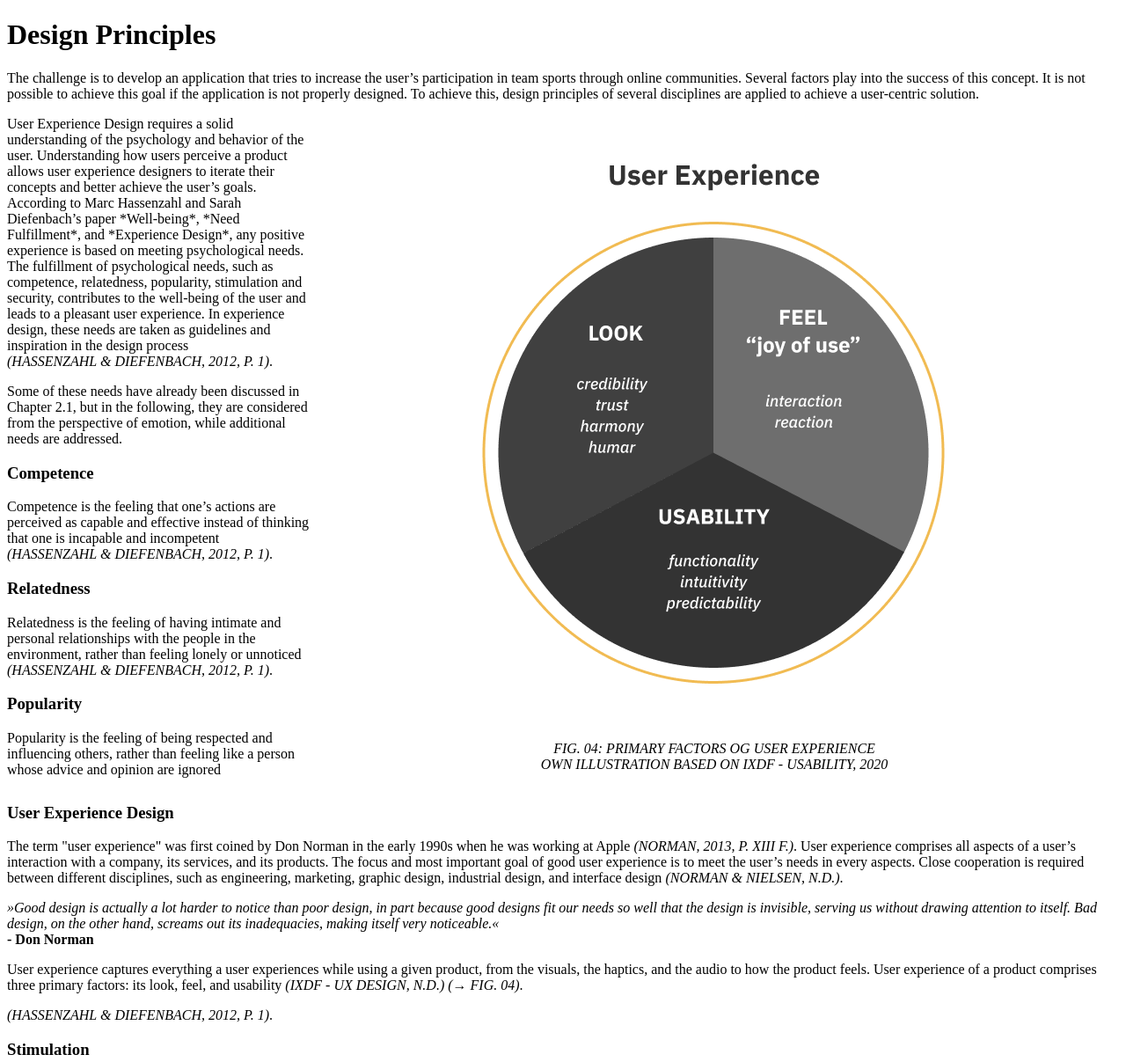
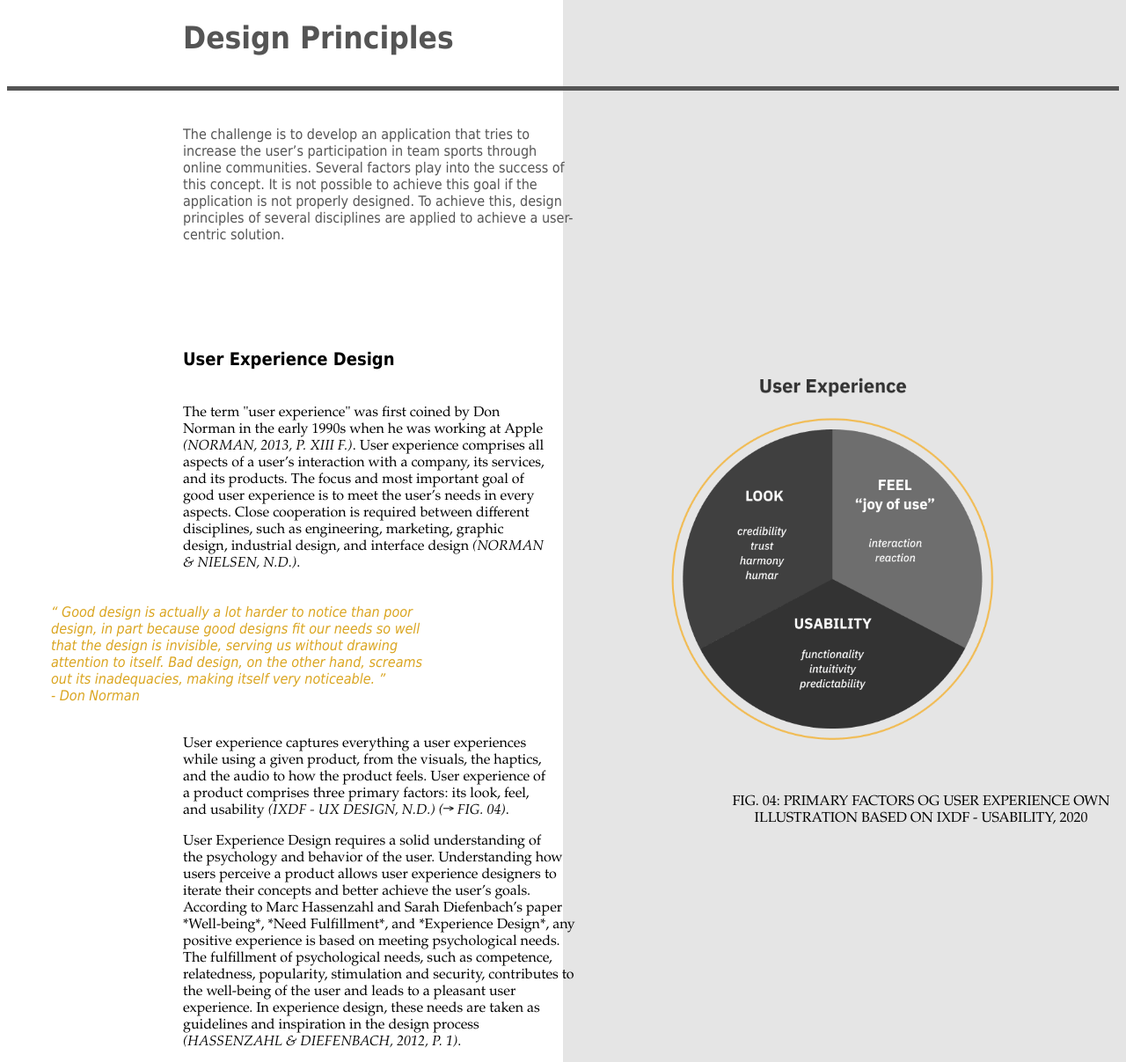
Before and after one commit to mi-classroom/webdev-fd-2021-basics-sebastianbroc, a plain HTML site: page _data/chapter/design-principles.html in a window 1280 px wide. Shown: the top 1207 px of the page at 88% size. Drawn offline with Linux system fonts and the light colour scheme.

Commit message:
Basic Design finished

```diff
--- a/_data/chapter/design-principles.html
+++ b/_data/chapter/design-principles.html
@@ -1,33 +1,91 @@
 <!DOCTYPE html>
 <html>
+    <head>
+        <style>
+            body{
+                background-image: url("/_data/images/background.png");
+                background-size: auto;
+                background-position: center;
+            }
+            h1{
+                font-size: 35px;
+                font-family: "Tahoma";
+                color: #555555;
+                border-bottom: solid 5px #555555;
+                padding-bottom: 1em;
+                padding-left: 200px;
+            }
+            h3{
+                font-size: 20px;
+                font-family: "Tahoma";
+                padding-bottom: 1em;
+                padding-left: 200px;
+            }
+            p{
+                font-family: "Garamond";
+                padding-left: 200px;
+                width: 450px;
+            }
+            p.quote{
+                color:goldenrod;
+                font-family: "Tahoma", Bold, Italic;
+                font-style: Italic;
+                font-weight:normal;
+                padding-left: 50px;
+                padding-top: 20px;
+                padding-bottom: 20px;
+            }
+            p.picdescription{
+                text-align: center;
+            }
+            .block{
+                float: right;
+                text-align: center;
+            }
+
+            .intro{
+                font-family: "Tahoma";
+                color: #555555;
+                padding-top: 1em;
+                padding-bottom: 100px;
+                padding-left: 200px;
+            }
+            img{
+                width:50vw;
+                margin-bottom: 10px;
+            }
+
+
+        </style>
+    </head>
+
     <body>
         <h1>Design Principles</h1>
-        <p>
+        <p class="intro">
         The challenge is to develop an application that tries to increase the user’s participation in team sports through online communities. Several factors play into the success of this concept. It is not possible to achieve this goal if the application is not properly designed. To achieve this, design principles of several disciplines are applied to achieve a user-centric solution.
         </p>
 
-        <div class="block" style="float:right">
+        <div class="block">
             <img src="user-experience.png">
             <br>
-            <p align="center">
-            <i>FIG. 04: PRIMARY FACTORS OG USER EXPERIENCE<br>
+            <p class="picdescription">
+            FIG. 04: PRIMARY FACTORS OG USER EXPERIENCE
                 OWN ILLUSTRATION BASED ON IXDF - USABILITY, 2020
-            </i>
             </p>
             </div>
 
-        <div class="block" style=float:left; style=padding:20px>
+        <div>
         <h3>User Experience Design</h3>
         <p>
             The term "user experience" was first coined by Don Norman in the early 1990s when he was working at Apple <i>(NORMAN, 2013, P. XIII F.)</i>. User experience comprises all aspects of a user’s interaction with a company, its services, and its products. The focus and most important goal of good user experience is to meet the user’s needs in every aspects. Close cooperation is required between different disciplines, such as engineering, marketing, graphic design, industrial design, and interface design <i>(NORMAN & NIELSEN, N.D.)</i>.
         </p>
 
-        <p>
-           <i>
-            »Good design is actually a lot harder to notice than poor design, in part because good designs fit our needs so well that the design is invisible, serving us without drawing attention to itself. Bad design, on the other hand, screams out its inadequacies, making itself very noticeable.«
-            </i>
+        <p class="quote">
+            <q>
+            Good design is actually a lot harder to notice than poor design, in part because good designs fit our needs so well that the design is invisible, serving us without drawing attention to itself. Bad design, on the other hand, screams out its inadequacies, making itself very noticeable.
+            </q>
             <br>
-            <strong>- Don Norman</strong>
+            - Don Norman
         </p>
 
         <p>
@@ -124,7 +182,7 @@
 
         <br>
         <h2>
-        <strong><a href="/index.html">Zurück</a> </strong>
+        <strong><a href="/index.html">Zurück zum Inhaltsverzeichnis</a> </strong>
         </h2>
 
 
```
Also changed, not shown: _data/images/background.png (added).
